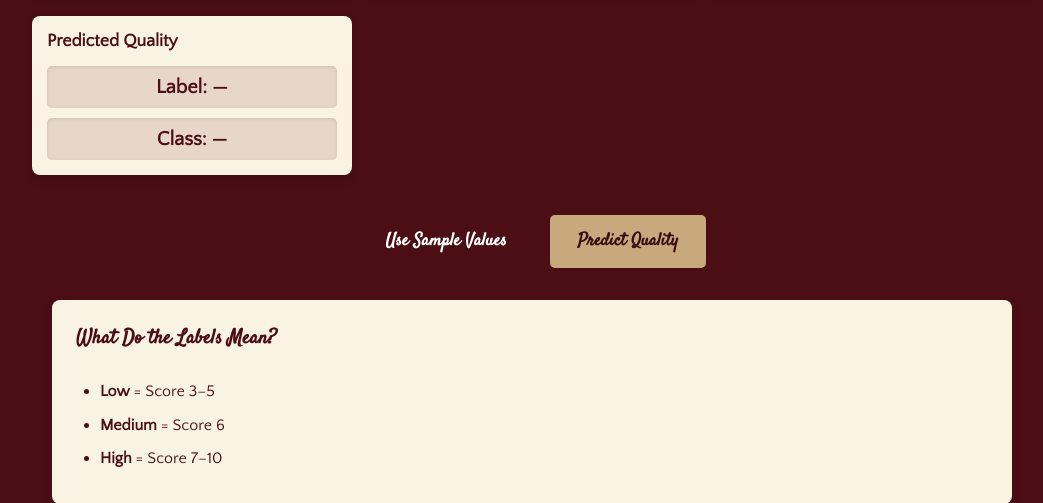
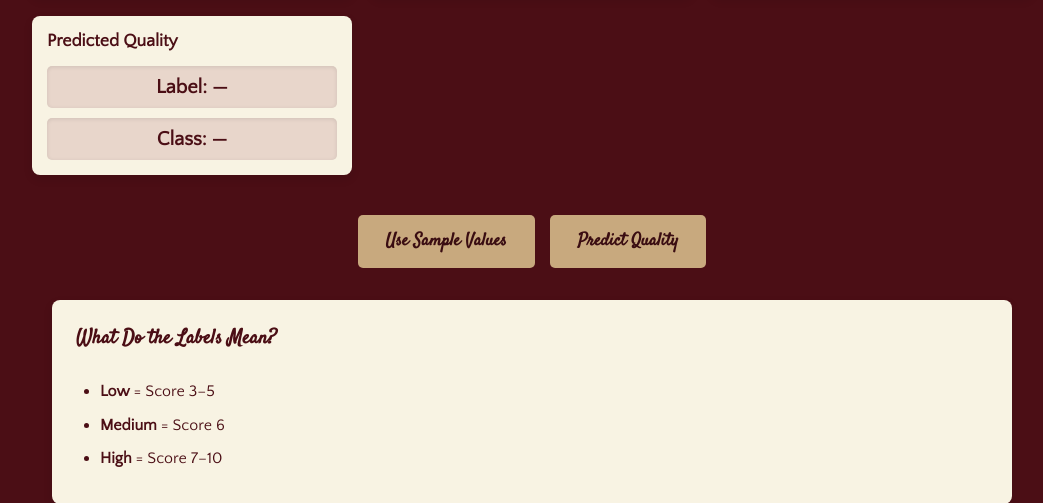
Before and after one commit to alvamag/Team3_Project4, a Flask app: page /try-the-model in a window 1280 px wide. Shown: the part 985-1488 px from the top of the page, without its empty margins (108-1151 px from the left). Run offline with Flask 3, Linux system fonts and the light colour scheme; parts of the project's set-up code (start-up, migrations or seed data) failed here and were passed over.

Commit message:
Update try-the-model.css

```diff
--- a/wine_quality_app/static/css/try-the-model.css
+++ b/wine_quality_app/static/css/try-the-model.css
@@ -142,13 +142,13 @@
 
 /* Sample Button */
 #sample-button {
-  background-color: #4B0E15;
-  color: #fff;
+  background-color: #C8A97E;
+  color: #3A0D12;
 }
 
 #sample-button:hover {
-  background-color: #C8A97E;
-  color: #3A0D12;
+  background-color: #F8F3E3;
+  color: #4B0E15;
 }
 
 /* Legend Section */
```
